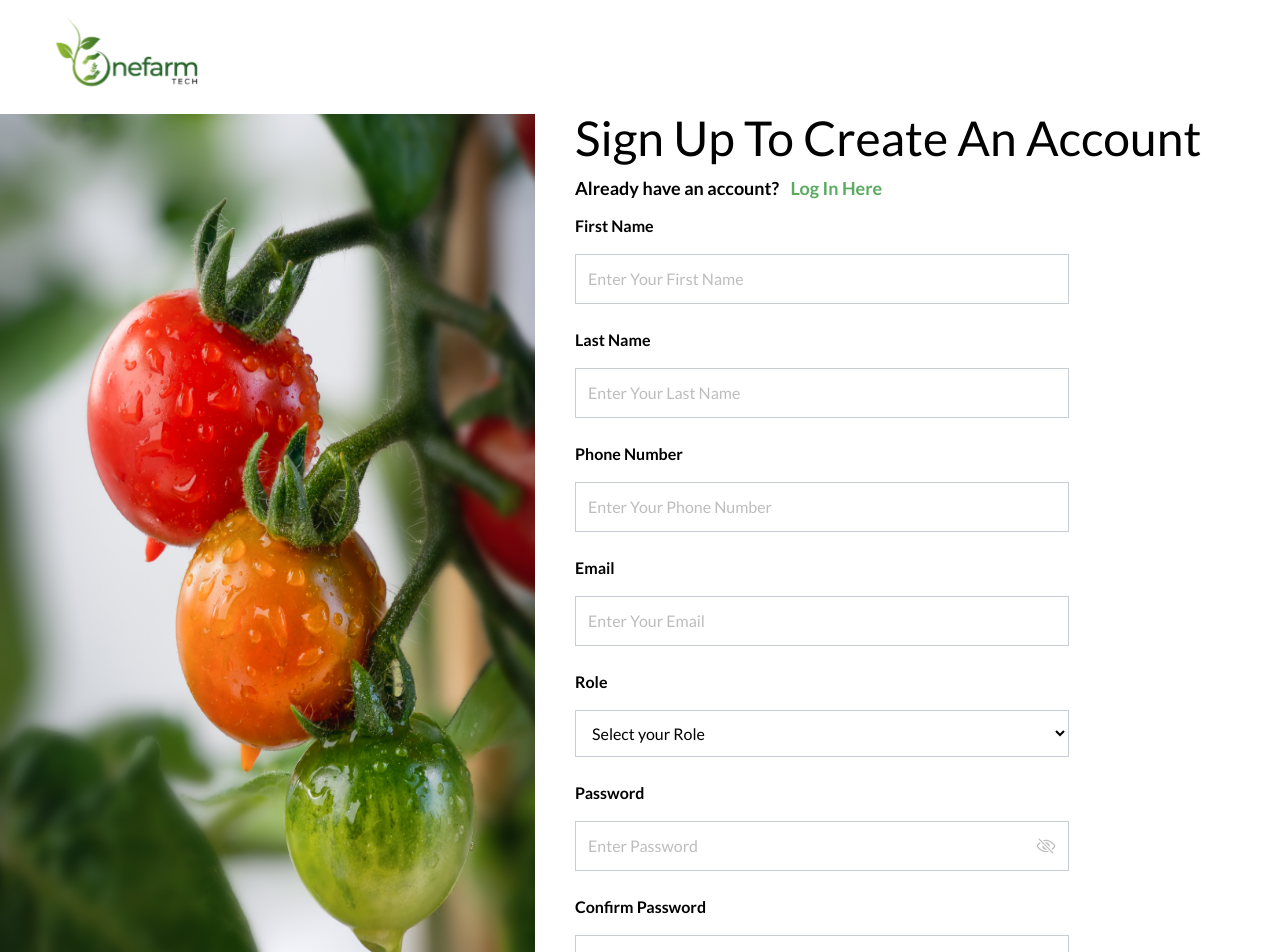
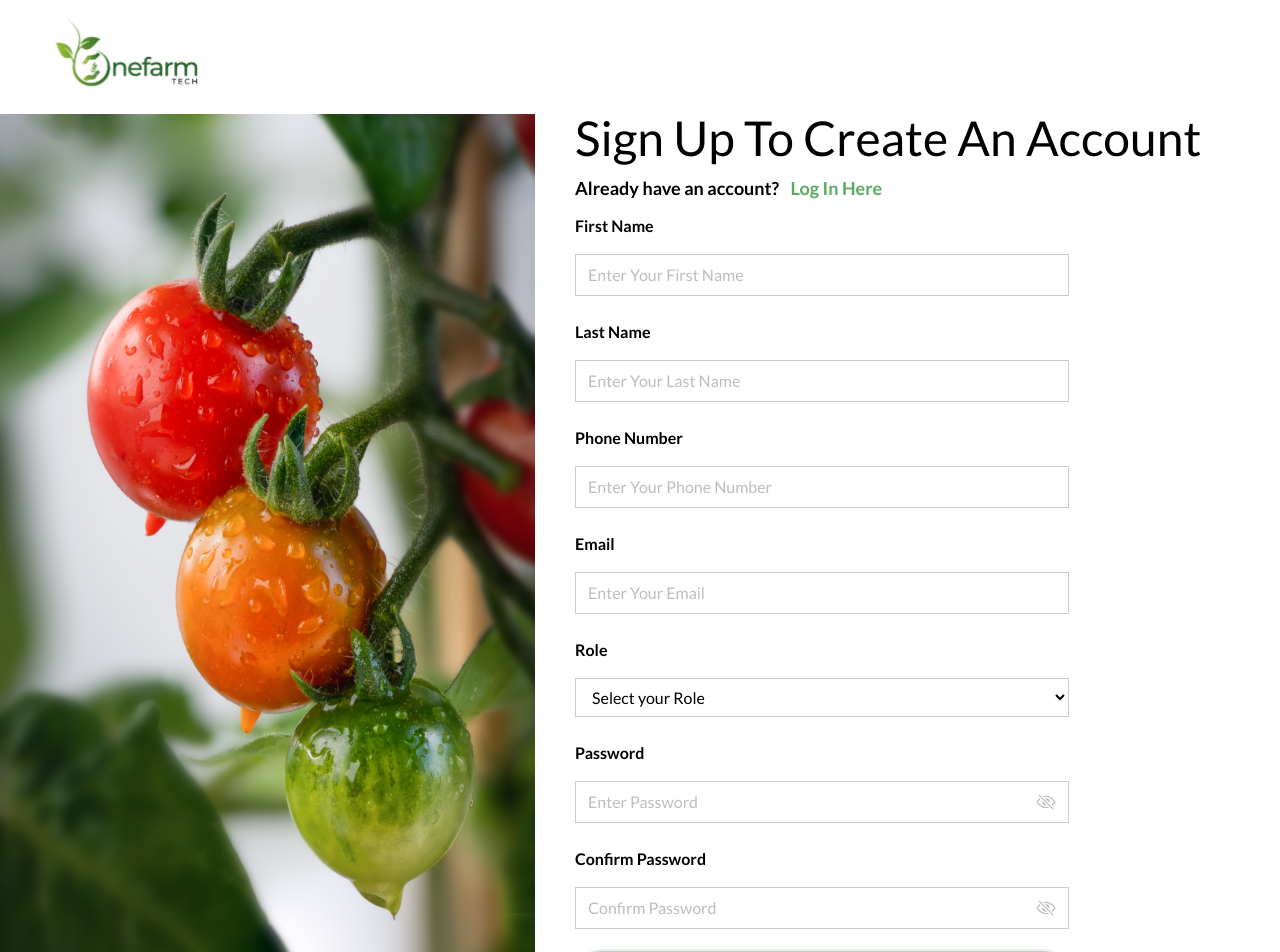
Before and after one commit to OneFarmTech/FE, a React (Vite) app: page /auth/signup in a window 1280 px wide. Shown: the top 952 px of the page. Built offline with nearby package versions, Linux system fonts and the light colour scheme.

Commit message:
minor design fix

```diff
--- a/src/pages/Login.jsx
+++ b/src/pages/Login.jsx
@@ -200,9 +200,9 @@ const Login = () => {
         <img src={loginAvatar} alt="product" className=" w-30%] h-[100%]"/>
       </div>
 
-    <div  className="flex flex-col w-[60%] max-w-5xl gap-3 mx-auto mb-5">
+    <div  className="flex flex-col w-[70%] max-w-5xl gap-3 mx-auto mb-5">
 
-      <h1 className="md:text-5xl text-2xl text-center lg:text-left leading-[3.2rem]">
+      <h1 className="md:text-5xl text-xl text-center lg:text-left leading-[2.2rem] lg:leading-[3.2rem]">
       Login to your account
       </h1>
 
@@ -228,14 +228,14 @@ const Login = () => {
 
           <div className="flex flex-col gap-4 w-full ">
             <label htmlFor="email" className="font-bold">Email</label>
-            <input className="pl-3 bg-transparent border border-[#C7CDD2] p-3 w-full max-w-lg" type="email" id="email" name="email" placeholder="Enter Your Email" onChange={handleChange} value={loginDetails.email} required />
+            <input className="pl-3 bg-transparent border border-[#C7CDD2] p-2 w-full max-w-lg" type="email" id="email" name="email" placeholder="Enter Your Email" onChange={handleChange} value={loginDetails.email} required />
           </div>
 
           <div className="flex flex-col gap-4 w-full ">
             <label htmlFor="password" className="font-bold">Password</label>
 
             <div className="flex justify-between items-center bg-transparent max-w-lg focus:outline-green-300 border border-[#C7CDD2]">
-            <input className="pl-3 bg-transparent focus:outline-none p-3"
+            <input className="pl-2 bg-transparent focus:outline-none py-2"
             type={showPassword ? "text": "password"}
             id="password"
             name="password"
@@ -247,7 +247,7 @@ const Login = () => {
 
       <button
             type="button"
-            className="inline pr-3 items-center"
+            className="inline pr-3  items-center"
             onClick={() => togglePasswordVisibility("password")}
           >
             {showPassword ? (
--- a/src/pages/Signup.jsx
+++ b/src/pages/Signup.jsx
@@ -192,7 +192,7 @@ const Signup = () => {
                 </label>
                 <input
                   onChange={handleChange}
-                  className="pl-3 bg-transparent border border-[#C7CDD2] p-3"
+                  className="pl-3 bg-transparent border border-[#C7CDD2] p-2"
                   type="text"
                   id="firstname"
                   name="firstname"
@@ -207,7 +207,7 @@ const Signup = () => {
                 </label>
                 <input
                   onChange={handleChange}
-                  className="pl-3 bg-transparent border border-[#C7CDD2] p-3"
+                  className="pl-3 bg-transparent border border-[#C7CDD2] p-2"
                   type="text"
                   id="lastname"
                   name="lastname"
@@ -223,7 +223,7 @@ const Signup = () => {
                 </label>
                 <input
                   onChange={handleChange}
-                  className="pl-3 bg-transparent border border-[#C7CDD2] p-3 lg:flex-[70%]"
+                  className="pl-3 bg-transparent border border-[#C7CDD2] p-2 lg:flex-[70%]"
                   type="text"
                   id="phone"
                   name="phone"
@@ -239,7 +239,7 @@ const Signup = () => {
                 </label>
                 <input
                   onChange={handleChange}
-                  className="pl-3 bg-transparent border border-[#C7CDD2] p-3 lg:flex-[70%]"
+                  className="pl-3 bg-transparent border border-[#C7CDD2] p-2 lg:flex-[70%]"
                   type="email"
                   id="email"
                   name="email"
@@ -251,7 +251,7 @@ const Signup = () => {
 
               <div className="flex flex-col gap-4">
         <label htmlFor="roles" className="font-bold">Role</label>
-        <select onChange={handleChange} className="pl-3 bg-transparent border border-[#C7CDD2] p-3 lg:flex-[70%]" id="roles" name="roles" value={signupDetails.roles} required >
+        <select onChange={handleChange} className="pl-3 bg-transparent border border-[#C7CDD2] p-2 lg:flex-[70%]" id="roles" name="roles" value={signupDetails.roles} required >
         <option value=""  disabled selected>Select your Role</option>
         <option value="retailer">Buyer</option>
           <option value="farmer">Farmer</option>
@@ -265,7 +265,7 @@ const Signup = () => {
                 <div className="flex justify-between items-center bg-transparent focus:outline-green-300 border border-[#C7CDD2]">
                 <input
                   onChange={handleChange}
-                  className="pl-3 bg-transparent focus:outline-none p-3 lg:flex-[70%]"
+                  className="pl-3 bg-transparent focus:outline-none p-2 lg:flex-[70%]"
                   type={showPassword ? "text": "password"}
                   id="password"
                   name="password"
@@ -295,7 +295,7 @@ const Signup = () => {
                 <div className="flex justify-between items-center bg-transparent border border-[#C7CDD2]">
                 <input
                   onChange={handleChange}
-                  className="pl-3 bg-transparent focus:outline-none p-3 lg:flex-[70%]"
+                  className="pl-3 bg-transparent focus:outline-none p-2 lg:flex-[70%]"
                   type={showConfirmPassword ? "text": "password"}
                   id="confirmPassword"
                   name="confirmPassword"
```
